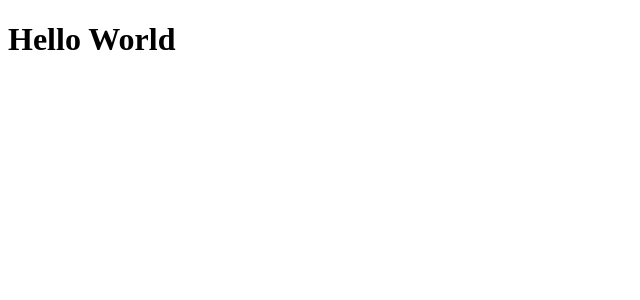
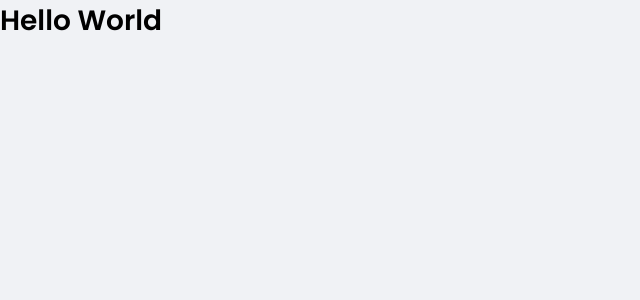
Before and after one commit to emanuelv15/dt-money-ignite-rocketseat, a React (Create React App) app: page / in a window 1280 px wide. Shown: the top 300 px of the page, without its empty margins (0-640 px from the left). Built offline with nearby package versions, Linux system fonts and the light colour scheme.

Commit message:
configured global style

```diff
--- a/public/index.html
+++ b/public/index.html
@@ -1,10 +1,14 @@
 <!DOCTYPE html>
 <html lang="en">
   <head>
+    <link rel="preconnect" href="https://fonts.gstatic.com">
+
     <meta charset="utf-8" />
     <meta name="viewport" content="width=device-width, initial-scale=1" />
 
     <link rel="shortcut icon" href="favicon.png" type="image/png" />
+
+    <link href="https://fonts.googleapis.com/css2?family=Poppins:wght@400;600&display=swap" rel="stylesheet">
 
     <title>DT Money</title>
   </head>
--- a/src/App.tsx
+++ b/src/App.tsx
@@ -1,7 +1,10 @@
+import { GlobalStyle } from "./styles/global";
+
 export function App() {
   return (
     <div className="App">
       <h1>Hello World</h1>
+      <GlobalStyle />
     </div>
   );
 }
--- /dev/null
+++ b/src/styles/global.ts
@@ -0,0 +1,52 @@
+import { createGlobalStyle } from 'styled-components'
+
+export const GlobalStyle = createGlobalStyle`
+    :root {
+        --background: #F0F2F5;
+        --red: #E52E4D;
+        --blue: #5429CC;
+        --blue-light: #6933FF;
+        --text-title: #363F5F;
+        --text-body: #969CB3;
+        --shape: #FFFFFF;
+    }
+
+    * {
+        margin: 0;
+        padding: 0;
+        box-sizing: border-box;
+    }
+
+    html {
+        @media (min-width: 1080px) {
+            font-size: 93.75%;
+        }
+
+        @media (min-width: 760px) {
+            font-size: 87.5%;
+        }
+    }
+
+    body {
+        background: var(--background);
+        -webkit-font-smoothing: antialiased;
+    }
+
+    body, input, textarea, button {
+        font-family: 'Poppins', sans-serif;
+        font-weight: 400;
+    }
+
+    h1, h2, h3, h4, h5, h6, strong {
+        font-weight: 600;
+    }
+
+    button {
+        cursor: pointer;
+    }
+
+    [disabled] {
+        opacity: 0.6;
+        cursor: not-allowed;
+    }
+`
```
